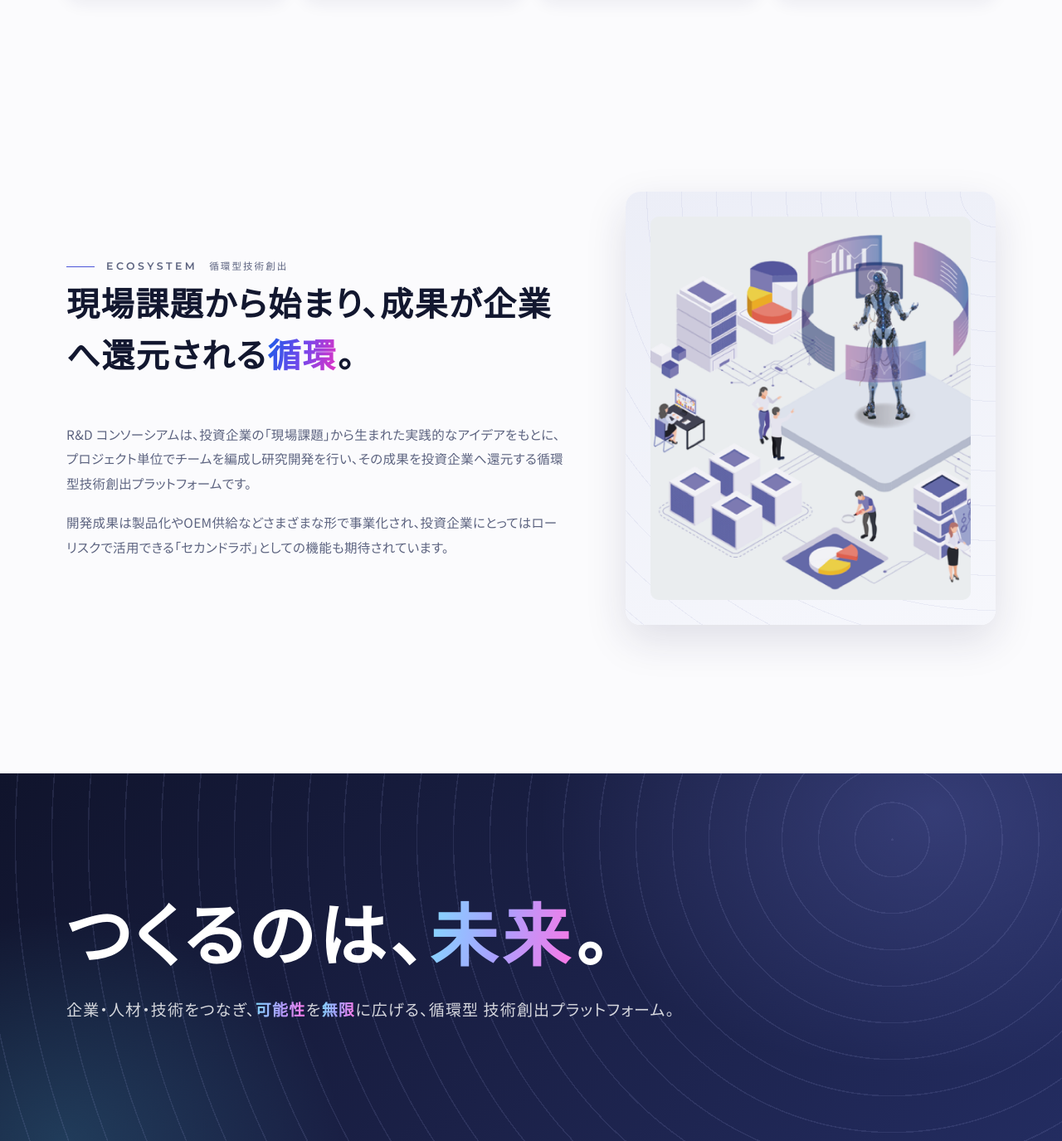
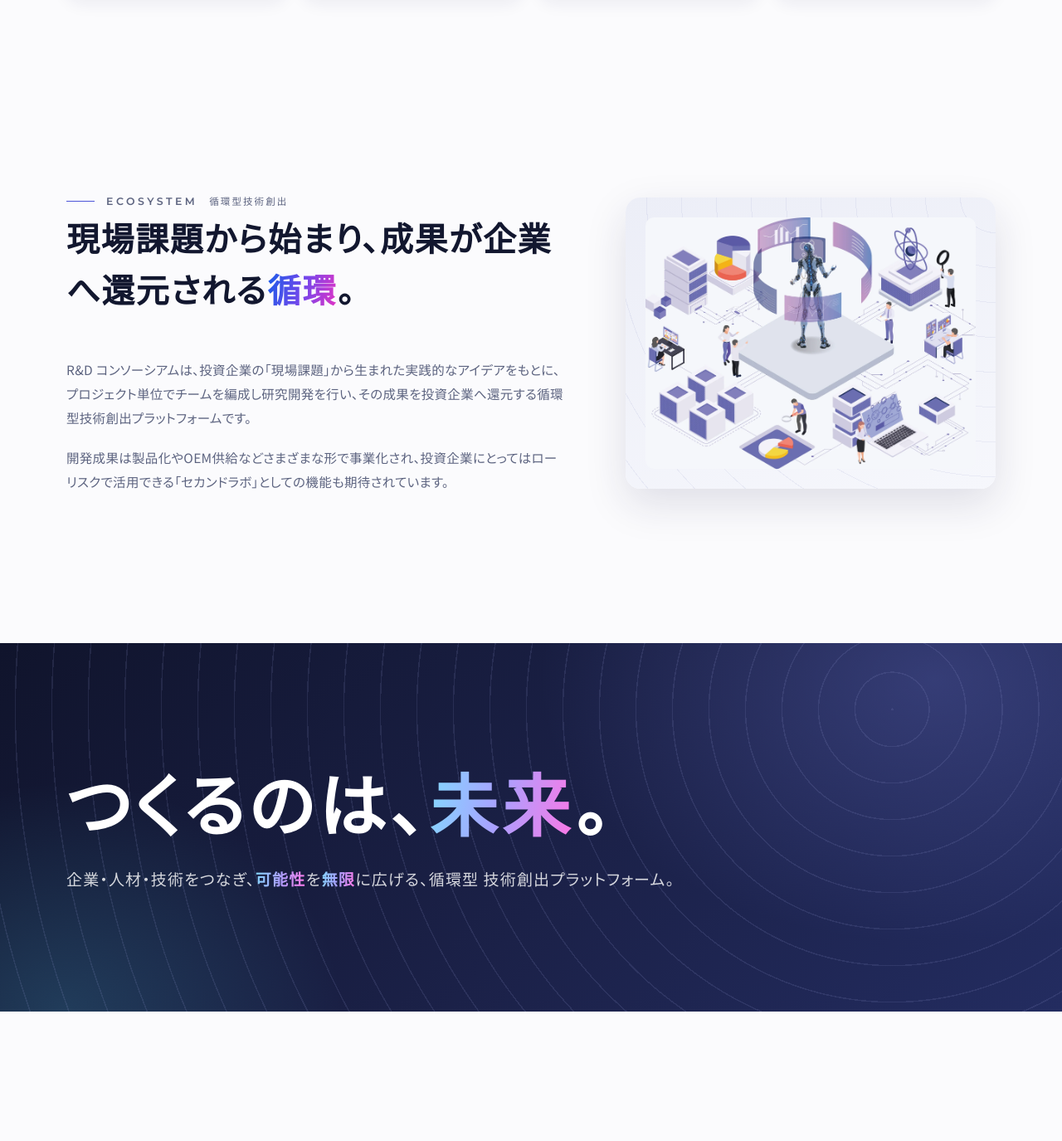
Before and after one commit to aboshiDaisuke/rd-consortium-lp-v2, a PHP site: page /rd-renewal/index.html in a window 1280 px wide. Shown: the part 1387-2762 px from the top of the page at 83% size. Run offline with PHP 8.4, Linux system fonts and the light colour scheme.

Commit message:
エコシステムイラストをフル版WebPに差し替え
見切れていた切り抜き画像を全体構図の素材に置き換え、表示もcontainで調整。

```diff
--- a/index.html
+++ b/index.html
@@ -119,7 +119,7 @@
           <p>開発成果は製品化やOEM供給などさまざまな形で事業化され、投資企業にとってはローリスクで活用できる「セカンドラボ」としての機能も期待されています。</p>
         </div>
         <div class="split-visual">
-          <img src="assets/rd-ecosystem.png" alt="R&Dエコシステムを表す研究開発イラスト">
+          <img src="rd-renewal/assets/rd-ecosystem-illust.webp" alt="R&Dエコシステムを表す研究開発イラスト" width="1800" height="1370" loading="lazy">
         </div>
       </section>
 
--- a/rd-renewal/index.html
+++ b/rd-renewal/index.html
@@ -123,7 +123,7 @@
           <p>開発成果は製品化やOEM供給などさまざまな形で事業化され、投資企業にとってはローリスクで活用できる「セカンドラボ」としての機能も期待されています。</p>
         </div>
         <div class="split-visual">
-          <img src="assets/rd-ecosystem-illust.png" alt="企業とエンジニアが集まり技術を生み出すR&Dエコシステムのイラスト">
+          <img src="assets/rd-ecosystem-illust.webp" alt="企業とエンジニアが集まり技術を生み出すR&Dエコシステムのイラスト" width="1800" height="1370" loading="lazy">
         </div>
       </section>
 
--- a/rd-renewal/styles.css
+++ b/rd-renewal/styles.css
@@ -497,13 +497,22 @@ main, .site-footer { position: relative; z-index: 1; }
   overflow: hidden; border-radius: var(--radius);
   background: linear-gradient(160deg, #eceef7, #f6f7fc);
   box-shadow: var(--shadow);
-  padding: clamp(18px, 3vw, 30px);
+  padding: clamp(14px, 2.5vw, 24px);
 }
 .split-visual::before {
   content: ""; position: absolute; inset: 0;
   background: repeating-radial-gradient(circle at 100% 0%, rgba(86, 94, 170, 0.08) 0 1px, rgba(0,0,0,0) 1px 42px);
 }
-.split-visual img { position: relative; width: 100%; border-radius: 10px; }
+.split-visual img {
+  position: relative;
+  display: block;
+  width: 100%;
+  height: auto;
+  max-width: 100%;
+  border-radius: 10px;
+  object-fit: contain;
+  object-position: center;
+}
 
 /* ============================================================
    ステートメント帯
--- a/wp-theme/rd-consortium/front-page.php
+++ b/wp-theme/rd-consortium/front-page.php
@@ -103,7 +103,7 @@ $tpl = get_template_directory_uri();
 			<p>開発成果は製品化やOEM供給などさまざまな形で事業化され、投資企業にとってはローリスクで活用できる「セカンドラボ」としての機能も期待されています。</p>
 		</div>
 		<div class="split-visual">
-			<img src="<?php echo esc_url( $tpl . '/assets/rd-ecosystem-illust.png' ); ?>" alt="企業とエンジニアが集まり技術を生み出すR&Dエコシステムのイラスト">
+			<img src="<?php echo esc_url( $tpl . '/assets/rd-ecosystem-illust.webp' ); ?>" alt="企業とエンジニアが集まり技術を生み出すR&Dエコシステムのイラスト">
 		</div>
 	</section>
 
```
Also changed, not shown: rd-renewal/assets/rd-ecosystem-illust.png (deleted), rd-renewal/assets/rd-ecosystem-illust.webp (added), wp-theme/rd-consortium/assets/rd-ecosystem-illust.png (deleted), wp-theme/rd-consortium/assets/rd-ecosystem-illust.webp (added).
